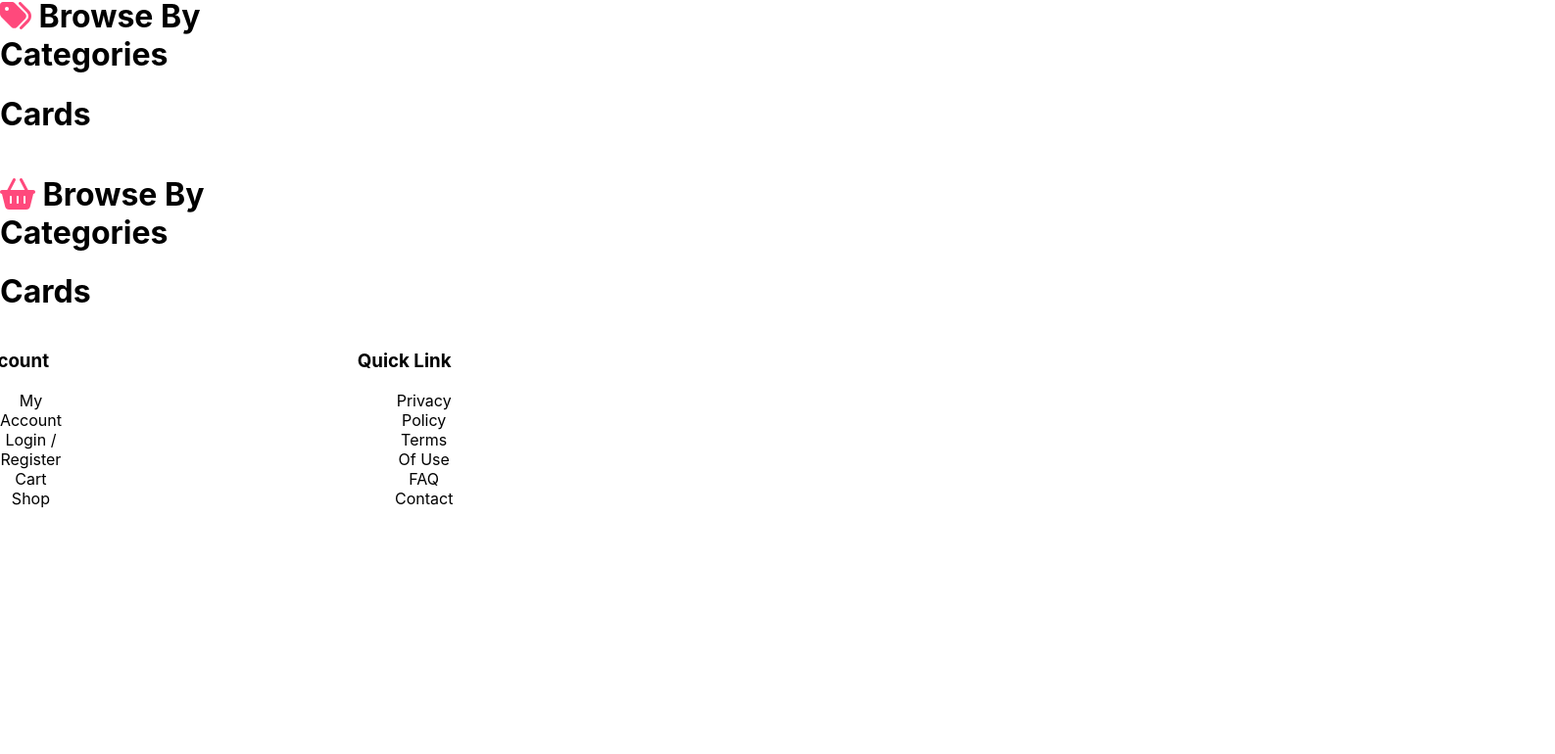
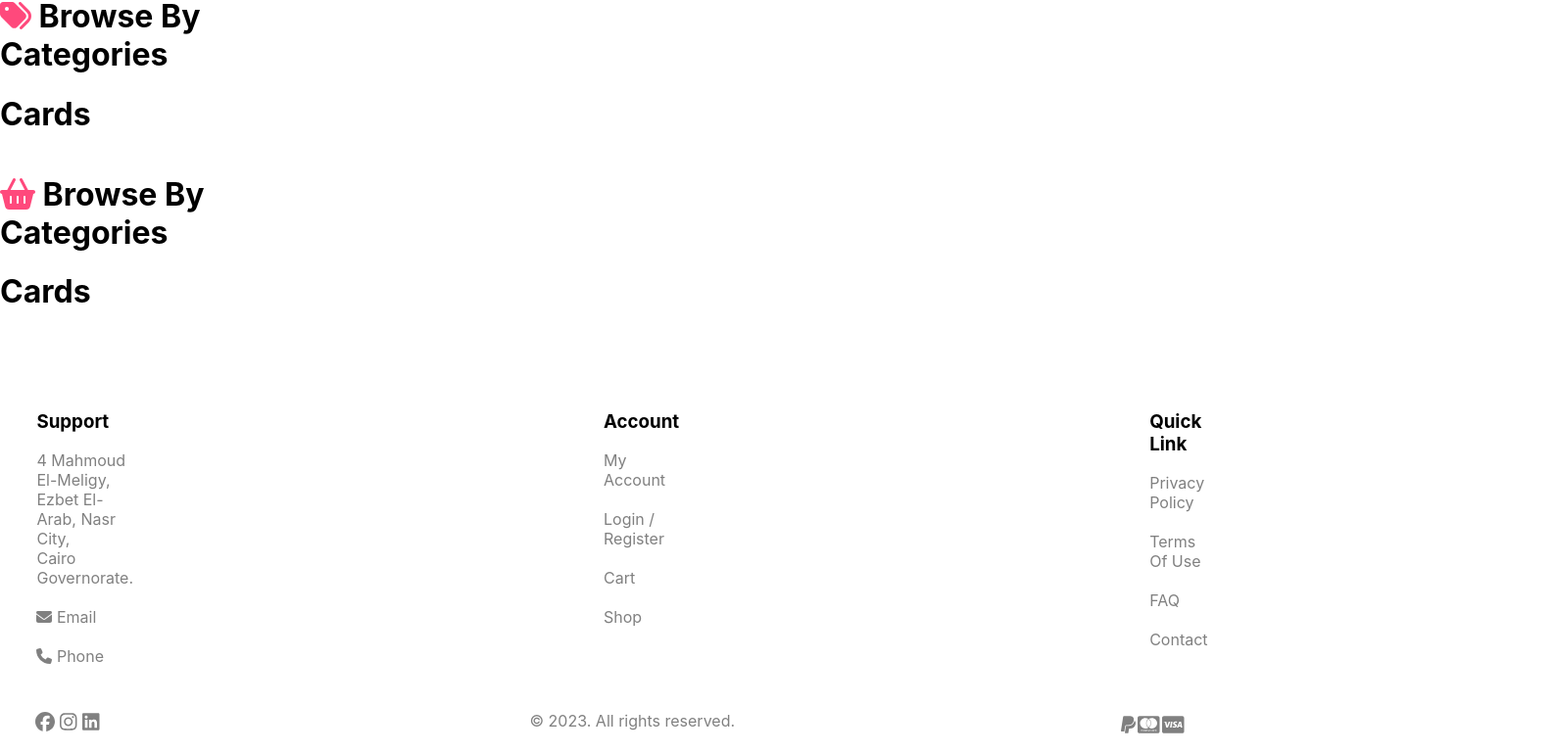
Before and after one commit to kmatej090/Ecommerce, a React (Create React App) app: page / in a window 1280 px wide. Shown: the part 656-1426 px from the top of the page at 98% size, 1587 px wide, since content can reach past the window. Before the commit the page ends 1355 px from the top, so only its background shows below. Built offline with nearby package versions, Linux system fonts and the light colour scheme.

Commit message:
Footer done

```diff
--- a/src/App.css
+++ b/src/App.css
@@ -63,5 +63,5 @@
   width: 100%;
 }
 .main-footer-content {
-  margin-right: 1370px;
+  margin-right: 50px;
 }
--- a/src/components/Foot/Footer.css
+++ b/src/components/Foot/Footer.css
@@ -1,22 +1,71 @@
 .footer-up {
   display: flex;
-  justify-content: space-evenly;
-  margin: auto;
-  padding: 0 20px;
-  column-gap: 300px;
+  align-items: top;
+  justify-content: space-between;
+  padding-top: 50px;
+  width: 100%;
+  color: gray;
 }
 .footer-up-contanet {
-  width: 33%;
-  align-items: center;
-  text-align: center;
+  width: 100%;
+  margin: 10px 220px;
 }
+
 .footer-up-contanet ul {
   list-style: none;
 }
+
+.footer-up-contanet ul li {
+  margin: 20px 0px;
+}
+.footer-up-contanet ul li h3 {
+  color: black;
+}
 .footer-up-contanet ul li a {
   text-decoration: none;
-  color: black;
+  color: gray;
 }
-.footer-up-contanet h1 {
-  margin: auto;
+
+.footer-down {
+  display: flex;
+  align-items: top;
+  justify-content: space-between;
+  width: 108%;
 }
+.footer-down-contanet {
+  width: 100%;
+  margin: 0px 160px;
+  color: gray;
+}
+
+.footer-down-contanet ul {
+  list-style: none;
+}
+
+.footer-down-contanet ul li {
+  margin: 20px 0px;
+}
+
+.footer-down-contanet ul li a {
+  text-decoration: none;
+}
+
+.footer-down-contanet-social {
+  font-size: 20px;
+  display: flex;
+  justify-content: space-between;
+  padding: 15px 99px;
+  width: 23%;
+}
+
+.footer-down-contanet-social a {
+  color: gray;
+}
+
+.footer-down-contanet-cc {
+  font-size: 20px;
+  display: flex;
+  justify-content: space-between;
+  padding: 20px 0px;
+  width: 23%;
+}
--- a/src/components/Foot/Footer.js
+++ b/src/components/Foot/Footer.js
@@ -15,9 +15,9 @@ function Footer() {
     <div className="footer">
       <div className="footer-up">
         <div className="footer-up-contanet">
-          <h3>Support</h3>
           <ul>
             <li>
+              <h3>Support</h3>
               <p>
                 4 Mahmoud El-Meligy,
                 <br /> Ezbet El-Arab, Nasr City,
@@ -26,21 +26,20 @@ function Footer() {
             </li>
             <li>
               <a href="mailto:example@domain.com">
-                <FontAwesomeIcon icon={faEnvelope} /> example@domain.com
+                <FontAwesomeIcon icon={faEnvelope} /> Email
               </a>
             </li>
             <li>
               <a href="tel:(+02) 24055739">
-                <FontAwesomeIcon icon={faPhone} />
-                (+02) 24055739
+                <FontAwesomeIcon icon={faPhone} /> Phone
               </a>
             </li>
           </ul>
         </div>
         <div className="footer-up-contanet">
-          <h3>Account</h3>
           <ul>
             <li>
+              <h3>Account</h3>
               <a href="#">My Account</a>
             </li>
             <li>
@@ -55,9 +54,10 @@ function Footer() {
           </ul>
         </div>
         <div className="footer-up-contanet">
-          <h3>Quick Link</h3>
           <ul>
             <li>
+              <h3>Quick Link</h3>
+
               <a href="#">Privacy Policy</a>
             </li>
             <li>
@@ -73,7 +73,7 @@ function Footer() {
         </div>
       </div>
       <div className="footer-down">
-        <div className="footer-down-contanet"></div>
+        <div className="footer-down-contanet">
           <div className="footer-down-contanet-social">
             <a href="#">
               <FontAwesomeIcon icon={faFacebook} />
@@ -85,14 +85,16 @@ function Footer() {
               <FontAwesomeIcon icon={faLinkedin} />
             </a>
           </div>
+        </div>
         <div className="footer-down-contanet">
           <p>© 2023. All rights reserved.</p>
         </div>
         <div className="footer-down-contanet">
-          <p>Accept For</p>
+          <div className="footer-down-contanet-cc">
             <FontAwesomeIcon icon={faPaypal} />
             <FontAwesomeIcon icon={faCcMastercard} />
             <FontAwesomeIcon icon={faCcVisa} />
+          </div>
         </div>
       </div>
     </div>
```
Lines whose indentation alone changed are shown as unchanged.
